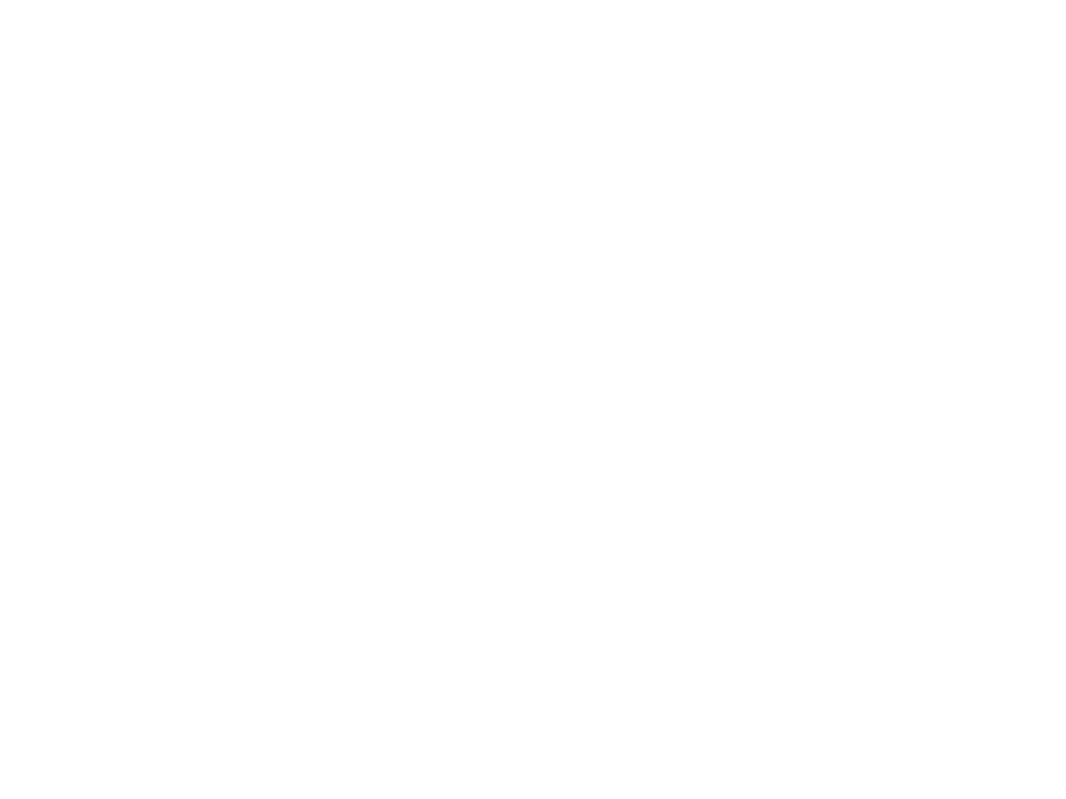
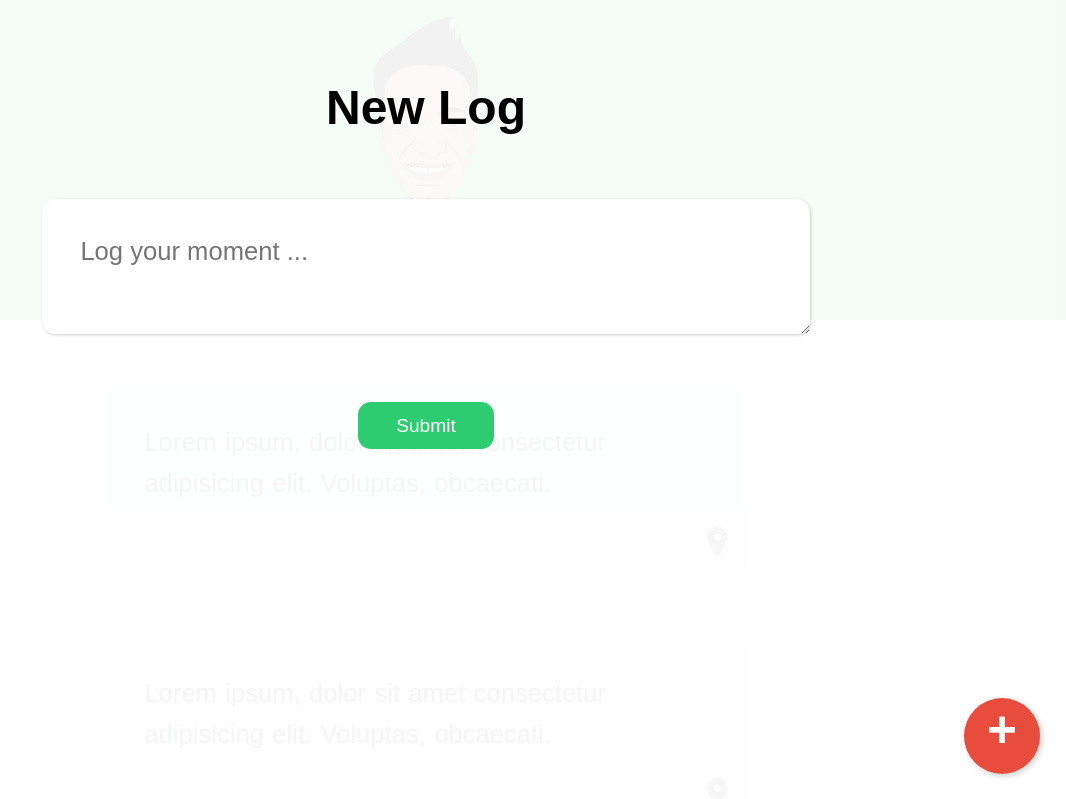
Before and after one commit to IshaanRawat/IRLogs, a website: page public/index.html in a window 1280 px wide. Shown: the top 799 px of the page, without its empty margins (214-1280 px from the left). Drawn offline with Linux system fonts and the light colour scheme.

Commit message:
Completed the basic design

```diff
--- a/public/css/style.css
+++ b/public/css/style.css
@@ -1,6 +1,10 @@
 html {
     -webkit-font-smoothing: antialiased;
     -moz-osx-font-smoothing: grayscale;
+}
+
+body{
+    font-family: "Nunito", sans-serif;
 }
 
 h1 {
@@ -44,13 +48,140 @@ h3 {
 
 p {
     font-family: "Nunito", sans-serif;
-    font-size: 18px;
+    font-size: 2vw;
     font-weight: 400;
     line-height: 1.60;
     opacity: 0.70;
     margin-top: 0px;
-    margin-bottom: 25px;
-    letter-spacing: -0.30px;
-    word-spacing: -0.10px;
+    margin-bottom: 2.2vw;
+    letter-spacing: 0vw;
+    word-spacing: .1vw;
     text-transform: none;
 }
+
+header {
+    width: 100%;
+    height: 40vh;
+    background: #2ecc70;
+    text-align: center;
+}
+
+#logo img {
+    height: 24vh;
+    margin: 2vh 0;
+}
+
+#logo-text {
+    color: white;
+    font-weight: 900;
+    font-size: 6vh;
+}
+
+aside a{
+    position: fixed;
+    z-index: 101;
+    bottom: 2vw;
+    right: 2vw;
+    color: white;
+    width: 6vw;
+    text-decoration: none;
+    background: #e74c3c;
+    border-radius: 100%;
+    padding: 0.2vw;
+    font-size: 4vw;
+    font-weight: 600;
+    box-shadow: 2px 2px 6px 0px rgba(0, 0, 0, .2);
+    height: 6vw;
+    display: block;
+    text-align: center;
+    transition: all ease-in-out .3s;
+}
+
+aside a:hover {
+    box-shadow: 4px 4px 20px 10px rgba(0, 0, 0, .2);
+    bottom: 2.2vw;
+}
+
+footer {
+    background: #95a5a6;
+    height: 20vh;
+    text-align: center;
+    font-size: 4vw;
+    color: white;
+    padding: 6vh;
+}
+
+main {
+    display: grid;
+    grid-template-columns: 1fr 2fr 1fr;
+    grid-row-gap: 5vw;
+    padding: 5vw 0;
+}
+
+article {
+    grid-column-start: 2;
+    grid-column-end: 3;
+    padding: 3vw;
+    background: #ecf0f1;
+    border-radius: 1vw;
+    box-shadow: 1px 1px 3px rgba(0, 0, 0, .2);
+    display: block;
+    position: relative;
+}
+
+.log-location img {
+    position: absolute;
+    right: 1vw;
+    cursor: pointer;
+    width: 2.4vw;
+    bottom: 1vw;
+}
+
+section {
+    position: fixed;
+    width: 100vw;
+    height: 100vh;
+    z-index: 99;
+    background: rgba(255, 255, 255, .95);
+    top: 0;
+    left: 0;
+}
+
+section #new-title {
+    font-size: 6vh;
+    text-align: center;
+    font-weight: 600;
+    margin: 10vh 0 0 0;
+}
+
+form {
+    width: 60vw;
+    margin: 5vw auto;
+    text-align: center;
+}
+
+textarea {
+    border: none;
+    width: 100%;
+    font-size: 2vw;
+    margin-bottom: 5vw;
+    padding: 3vw;
+    border-radius: 1vw;
+    box-shadow: 1px 1px 3px rgba(0, 0, 0, .2);
+}
+
+textarea:focus {
+    border: none;
+    outline: none;
+}
+
+input[type=submit] {
+    outline: none;
+    border: none;
+    background: #2ecc71;
+    color: white;
+    font-size: 1.5vw;
+    border-radius: 1vw;
+    padding: 1vw 3vw;
+    cursor: pointer;
+}
--- a/public/index.html
+++ b/public/index.html
@@ -6,16 +6,53 @@
     <meta http-equiv="X-UA-Compatible" content="ie=edge">
     <title>IRLogs</title>
 
+    <!-- <link href="https://fonts.googleapis.com/css?family=Nunito" rel="stylesheet"> -->
     <link rel="stylesheet" href="css/backpack.css">
     <link rel="stylesheet" href="css/style.css">
 </head>
 <body>
     <header>
-
+        <div class="bag">
+            <div class="chain">
+                <div class="three pockets"></div>
+                <div class="six pockets">
+                    <div id="logo">
+                        <img src="media/ir.svg" alt="">
+                    </div>
+                    <div id="logo-text">
+                        IRLogs
+                    </div>
+                </div>
+                <div class="three pockets"></div>
+            </div>
+        </div>
     </header>
     <main>
-        <section></section>
+        <article>
+            <div class="log-face"></div>
+            <p class="log-details">Lorem ipsum, dolor sit amet consectetur adipisicing elit. Voluptas, obcaecati.</p>
+            <div class="log-location">
+                <img src="media/marker.svg" alt="">
+            </div>
+        </article>
+        <article>
+            <div class="log-face"></div>
+            <p class="log-details">Lorem ipsum, dolor sit amet consectetur adipisicing elit. Voluptas, obcaecati.</p>
+            <div class="log-location">
+                <img src="media/marker.svg" alt="">
+            </div>
+        </article>
     </main>
-    <footer></footer>
+    <section>
+        <div id="new-title">New Log</div>
+        <form action="">
+            <textarea name="log" id="new-text" rows="2" placeholder="Log your moment ..."></textarea>
+            <input type="submit" value="Submit">
+        </form>
+    </section>
+    <aside><a href="javascript:void(0)">+</a></aside>
+    <footer>
+        &lt;ir/&gt;
+    </footer>
 </body>
 </html>
```
Also changed, not shown: public/media/marker.svg (added).
